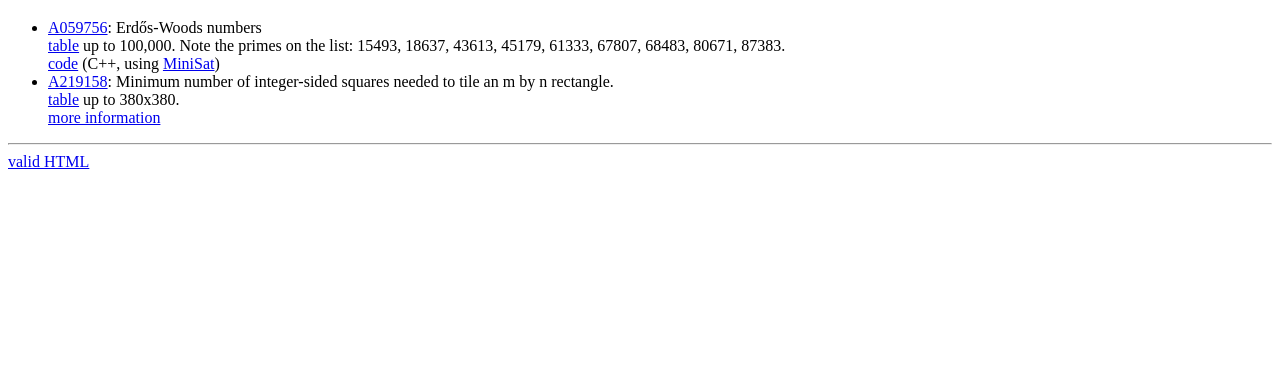
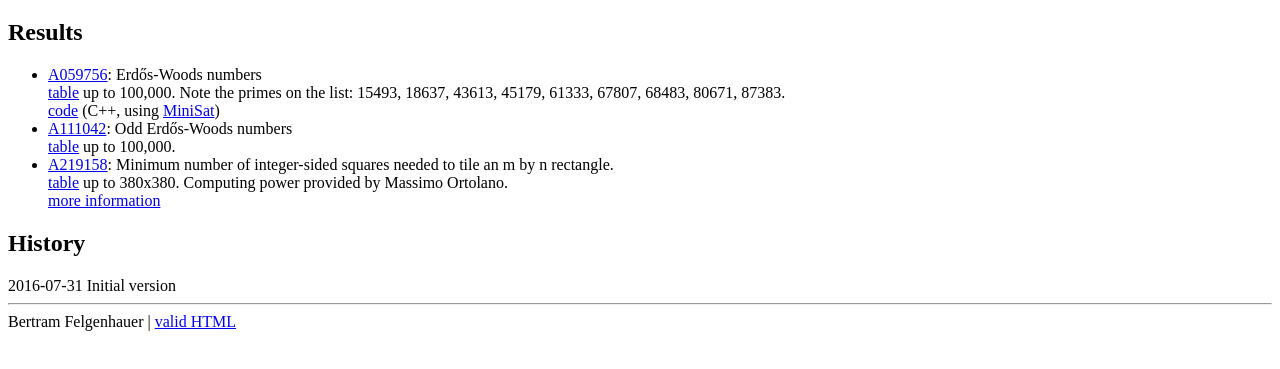
Before and after one commit to int-e/oeis, a plain HTML site: page index.html in a window 1280 px wide. Shown: the part 61-430 px from the top of the page. Drawn offline with Linux system fonts and the light colour scheme.

Commit message:
polish; add A111042

```diff
--- a/index.html
+++ b/index.html
@@ -1,15 +1,21 @@
 <!doctype html>
 <title>Some OEIS computations</title>
 <h1>Some OEIS computations</h1>
+<h2>Results</h2>
 <ul>
 <li>
 <a href="https://oeis.org/A059756">A059756</a>: Erdős-Woods numbers<br>
 <a href="b059756.txt">table</a> up to 100,000. Note the primes on the list: 15493, 18637, 43613, 45179, 61333, 67807, 68483, 80671, 87383.<br>
 <a href="a059756.cc">code</a> (C++, using <a href="http://minisat.se/">MiniSat</a>)
 <li>
+<a href="https://oeis.org/A111042">A111042</a>: Odd Erdős-Woods numbers<br>
+<a href="b111042.txt">table</a> up to 100,000.
+<li>
 <a href="https://oeis.org/A219158">A219158</a>: Minimum number of integer-sided squares needed to tile an m by n rectangle.<br>
-<a href="b219158.txt">table</a> up to 380x380.<br>
+<a href="b219158.txt">table</a> up to 380x380. Computing power provided by Massimo Ortolano.<br>
 <a href="../squares">more information</a>
 </ul>
+<h2>History</h2>
+2016-07-31 Initial version
 <hr>
-<a href="http://validator.w3.org/check?uri=referer">valid HTML</a>
+Bertram Felgenhauer | <a href="http://validator.w3.org/check?uri=referer">valid HTML</a>
```
Also changed, not shown: b111042.txt (added), 1 other file.
